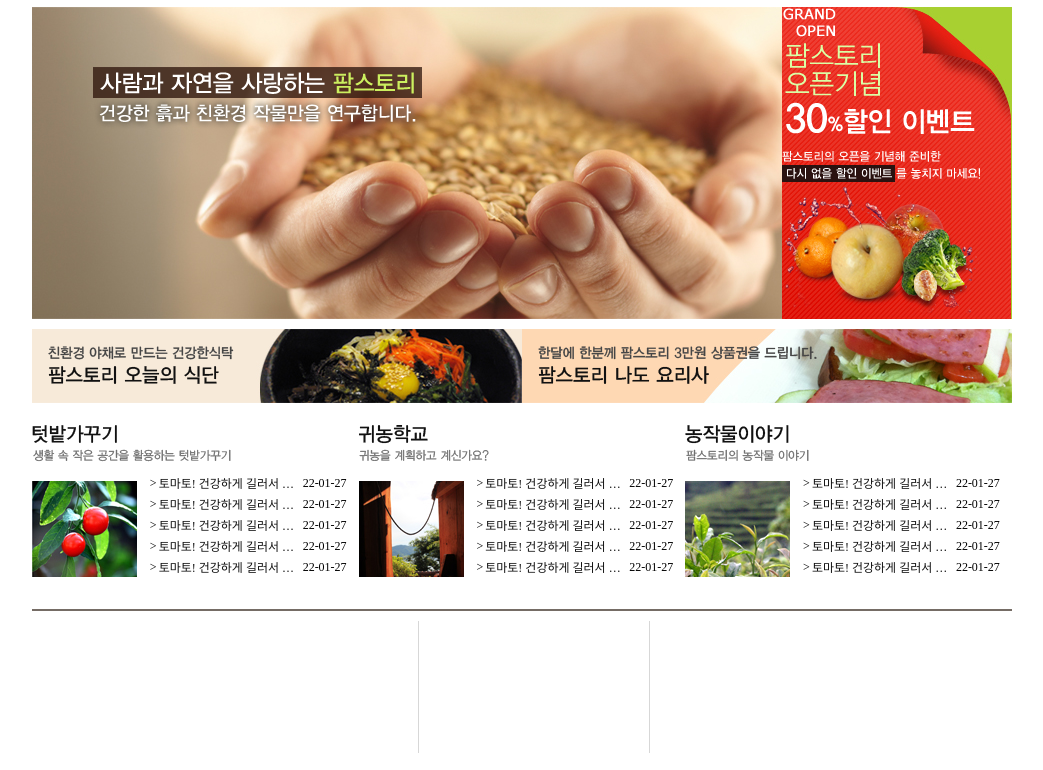
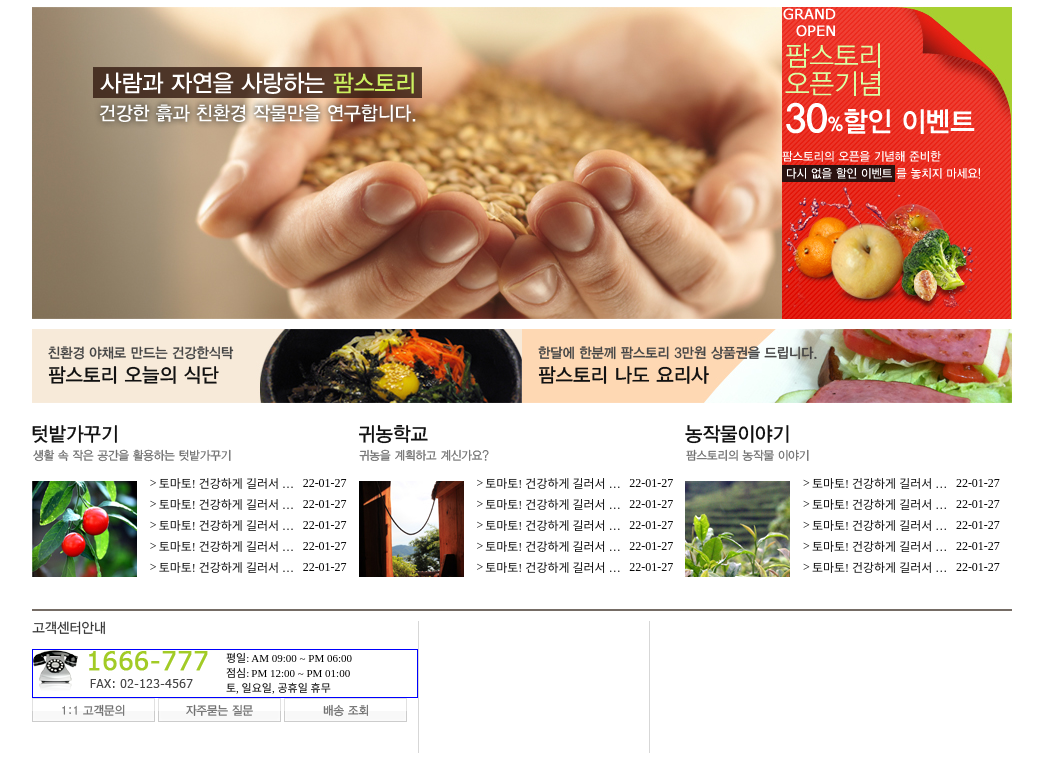
Before and after one commit to biskim/Html, a plain HTML site: page farmstory/index.html in a window 1280 px wide. Shown: the part 145-915 px from the top of the page, without its empty margins (118-1161 px from the left). Drawn offline with Linux system fonts and the light colour scheme.

Commit message:
2022.01.27

```diff
--- a/farmstory/css/style.CSS
+++ b/farmstory/css/style.CSS
@@ -200,10 +200,37 @@ main > .info {
 }
 
 main > .info > div {
+    position: relative;
     float: left;
     height: 100%;
 }
+
+main > .info > div > img {
+    margin-bottom: 10px;
+}
 main > .info > div:nth-child(1) {width: 386px;}
+
+main > .info > div:nth-child(1) > article {
+    border: 1px solid blue;
+    overflow: hidden;
+
+}
+
+main > .info > div:nth-child(1) > article > * {
+    float: left;
+}
+main > .info > div:nth-child(1) > article > img:nth-child(1) {
+    margin-right: 10px;
+}
+main > .info > div:nth-child(1) > article > img:nth-child(2) {
+    margin-right: 15px;
+}
+main > .info > div:nth-child(1) > article > table tr > td {
+    line-height: 13px;
+
+    font-size: 11px;
+}
+
 main > .info > div:nth-child(2) {
     width: 230px;
     border-left: 1px solid #d7d7d7;
--- a/farmstory/index.html
+++ b/farmstory/index.html
@@ -4,6 +4,8 @@
     <meta charset="UTF-8">
     <title>팜스토리::메인</title>
     <link rel="stylesheet" href="./css/style.css"/>
+
+
 </head>
 <body>
     <div id="wrapper">
@@ -148,9 +150,45 @@
                     </table>
                 </article>
             </div>
+
             <div class="info">
-                <div></div>
-                <div></div>
+                <div>
+                    <img src="../farmstory/img/main_sub2_cs_tit.png" alt="">
+
+                    <article>
+                        <img src="../farmstory/img/main_sub2_cs_img.png" alt="">
+                        <img src="../farmstory/img/main_sub2_cs_txt.png" alt="">
+
+
+                        <table>
+                            <tr>
+                                <td>평일:</td>
+                                <td>AM 09:00 ~ PM 06:00</td>
+                            </tr>
+                            <tr>
+                                <td>점심:</td>
+                                <td>PM 12:00 ~ PM 01:00</td>
+                            </tr>
+                            <tr>
+                                <td colspan="2">토, 일요일, 공휴일 휴무</td>
+                                <td></td>
+                            </tr>
+                        </table>
+                    </article>
+
+                    <p>
+                        <a href="#"><img src="../farmstory/img/main_sub2_cs_bt1.png" alt=""></a>
+                        <a href="#"><img src="../farmstory/img/main_sub2_cs_bt2.png" alt=""></a>
+                        <a href="#"><img src="../farmstory/img/main_sub2_cs_bt3.png" alt=""></a>
+                    </p>
+                </div>
+                <div>
+                    <img src="" alt="">
+                    <article>
+
+                    </article>
+
+                </div>
                 <div></div>
             </div>
         </main>
```
